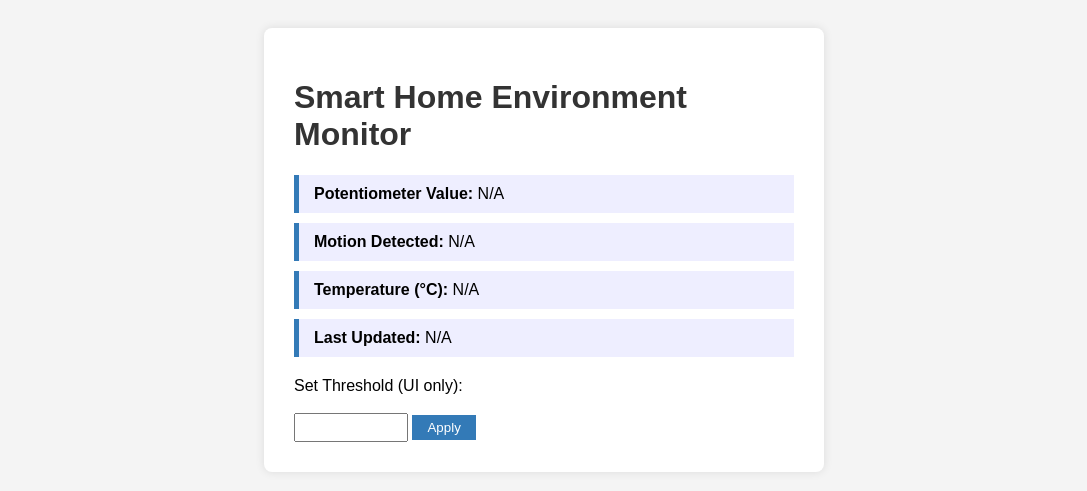
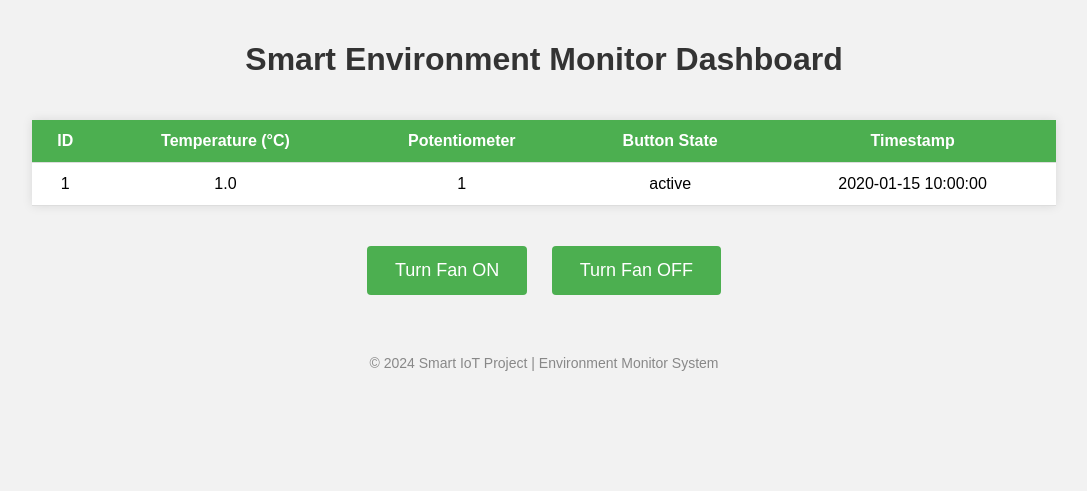
Before and after one commit to ruff27/SWE30011_assign2, a Flask app: page / in a window 1280 px wide. Shown: the top 491 px of the page, without its empty margins (96-1183 px from the left). Run offline with Flask 3, Linux system fonts and the light colour scheme; tables that the repository leaves empty hold one stand-in row (values such as "Sample post"); data that the repository does not hold is empty.

Commit message:
updated sensor

```diff
--- a/app.py
+++ b/app.py
@@ -3,38 +3,24 @@ import pymysql
 
 app = Flask(__name__)
 
-dbconn = pymysql.connect(
-    host="localhost",
-    user="pi",
-    password="",
-    database="env_monitor_db"
-)
+@app.route('/')
+def index():
+    db = pymysql.connect(host="localhost", user="pi", password="", database="env_db")
+    cursor = db.cursor()
+    # Get last 10 records
+    cursor.execute("SELECT * FROM sensor_data ORDER BY timestamp DESC LIMIT 10")
+    data = cursor.fetchall()
+    db.close()
+    return render_template('index.html', data=data)
 
-@app.route("/", methods=["GET", "POST"])
-def index():
-    threshold = None
-    latest_data = {"potValue": "N/A", "motion": "N/A", "temperature": "N/A", "time": "N/A"}
-
-    if request.method == "POST":
-        threshold = request.form.get("threshold")  # Optional logic
-        print("Threshold submitted:", threshold)
-
-    try:
-        cursor = dbconn.cursor()
-        cursor.execute("SELECT potValue, motionDetected, temperature, created_at FROM environment_log ORDER BY id DESC LIMIT 1")
-        row = cursor.fetchone()
-        if row:
-            latest_data = {
-                "potValue": row[0],
-                "motion": "Yes" if row[1] == 1 else "No",
-                "temperature": row[2],
-                "time": row[3]
-            }
-        cursor.close()
-    except Exception as e:
-        print(f"DB error: {e}")
-
-    return render_template("index.html", data=latest_data, threshold=threshold)
+@app.route('/control', methods=['POST'])
+def control():
+    action = request.form['action']
+    if action == "fan_on":
+        print("Fan ON command received (simulated)")
+    elif action == "fan_off":
+        print("Fan OFF command received (simulated)")
+    return "Command sent. <a href='/'>Return to Dashboard</a>"
 
 if __name__ == "__main__":
-    app.run(debug=True, host="0.0.0.0", port=8080)
+    app.run(host='0.0.0.0', port=5000, debug=True)
--- a/templates/index.html
+++ b/templates/index.html
@@ -2,68 +2,97 @@
 <html lang="en">
 <head>
     <meta charset="UTF-8">
-    <title>Smart Home Dashboard</title>
+    <title>Smart Environment Monitor Dashboard</title>
     <style>
         body {
             font-family: Arial, sans-serif;
-            background: #f4f4f4;
-            padding: 20px;
+            background-color: #f2f2f2;
+            margin: 0;
+            padding: 0;
         }
-        .container {
-            background: white;
-            padding: 30px;
-            border-radius: 8px;
-            width: 500px;
-            margin: auto;
+        h1 {
+            text-align: center;
+            color: #333;
+            padding: 20px 0;
+        }
+        table {
+            border-collapse: collapse;
+            width: 80%;
+            margin: 0 auto;
+            background-color: #fff;
             box-shadow: 0 0 10px rgba(0,0,0,0.1);
         }
-        h1 {
-            color: #333;
+        th, td {
+            text-align: center;
+            padding: 12px;
+            border-bottom: 1px solid #ddd;
         }
-        .data-box {
-            background: #eef;
-            padding: 10px 15px;
-            margin: 10px 0;
-            border-left: 5px solid #337ab7;
+        th {
+            background-color: #4CAF50;
+            color: white;
         }
-        form {
-            margin-top: 20px;
+        tr:hover {
+            background-color: #f5f5f5;
         }
-        input[type="number"] {
-            padding: 5px;
-            width: 100px;
+        .button-container {
+            text-align: center;
+            margin: 30px auto;
         }
-        input[type="submit"] {
-            padding: 5px 15px;
-            background: #337ab7;
+        .control-button {
+            background-color: #4CAF50;
             color: white;
+            padding: 14px 28px;
             border: none;
+            border-radius: 4px;
             cursor: pointer;
+            font-size: 18px;
+            margin: 10px;
+            transition: background-color 0.3s;
+        }
+        .control-button:hover {
+            background-color: #45a049;
+        }
+        footer {
+            text-align: center;
+            padding: 20px;
+            color: #888;
+            font-size: 14px;
         }
     </style>
 </head>
 <body>
-    <div class="container">
-        <h1>Smart Home Environment Monitor</h1>
 
-        <div class="data-box">
-            <strong>Potentiometer Value:</strong> {{ data.potValue }}
-        </div>
-        <div class="data-box">
-            <strong>Motion Detected:</strong> {{ data.motion }}
-        </div>
-        <div class="data-box">
-            <strong>Temperature (°C):</strong> {{ data.temperature }}
-        </div>
-        <div class="data-box">
-            <strong>Last Updated:</strong> {{ data.time }}
-        </div>
+    <h1>Smart Environment Monitor Dashboard</h1>
 
-        <form method="POST">
-            <label for="threshold">Set Threshold (UI only):</label><br><br>
-            <input type="number" name="threshold" id="threshold" min="0" max="1023" value="{{ threshold or '' }}">
-            <input type="submit" value="Apply">
+    <table>
+        <tr>
+            <th>ID</th>
+            <th>Temperature (°C)</th>
+            <th>Potentiometer</th>
+            <th>Button State</th>
+            <th>Timestamp</th>
+        </tr>
+        {% for row in data %}
+        <tr>
+            <td>{{ row[0] }}</td>
+            <td>{{ row[1] }}</td>
+            <td>{{ row[2] }}</td>
+            <td>{{ row[3] }}</td>
+            <td>{{ row[4] }}</td>
+        </tr>
+        {% endfor %}
+    </table>
+
+    <div class="button-container">
+        <form action="/control" method="POST">
+            <button type="submit" name="action" value="fan_on" class="control-button">Turn Fan ON</button>
+            <button type="submit" name="action" value="fan_off" class="control-button">Turn Fan OFF</button>
         </form>
     </div>
+
+    <footer>
+        © 2024 Smart IoT Project | Environment Monitor System
+    </footer>
+
 </body>
 </html>
```
Also changed, not shown: env.sql (+8 -9 lines), sensor_data.py (+33 -27 lines), 1 other file.
